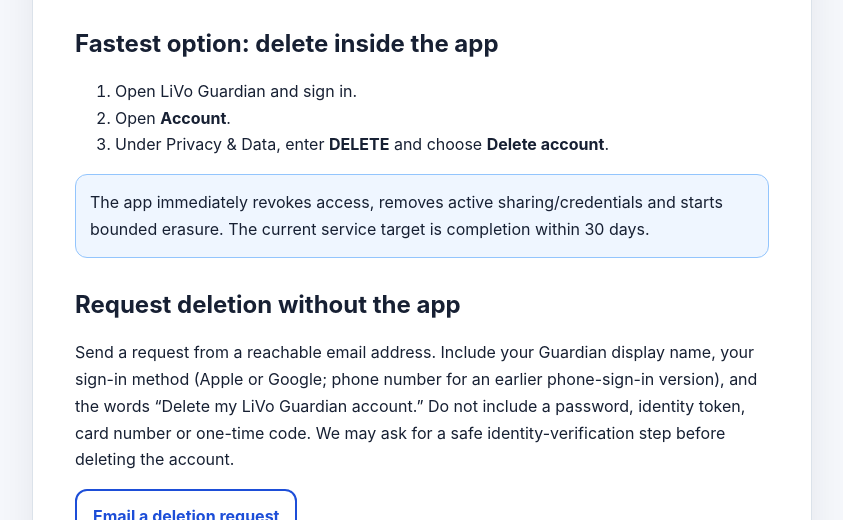
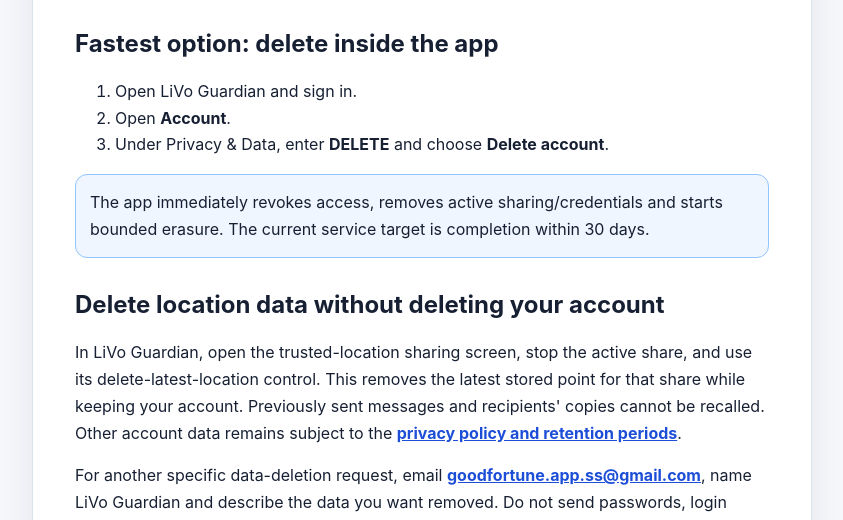
Before and after one commit to MehdiRahbar/livo-privacy, a plain HTML site: page guardian/delete-account.html in a window 1280 px wide. Shown: the part 280-800 px from the top of the page, without its empty margins (218-1061 px from the left). Drawn offline with Linux system fonts and the light colour scheme.

Commit message:
Explain individual location data deletion

```diff
--- a/guardian/delete-account.html
+++ b/guardian/delete-account.html
@@ -19,6 +19,9 @@
     <li>Under Privacy &amp; Data, enter <strong>DELETE</strong> and choose <strong>Delete account</strong>.</li>
   </ol>
   <p class="notice">The app immediately revokes access, removes active sharing/credentials and starts bounded erasure. The current service target is completion within 30 days.</p>
+  <h2 id="delete-data">Delete location data without deleting your account</h2>
+  <p>In LiVo Guardian, open the trusted-location sharing screen, stop the active share, and use its delete-latest-location control. This removes the latest stored point for that share while keeping your account. Previously sent messages and recipients' copies cannot be recalled. Other account data remains subject to the <a href="privacy.html">privacy policy and retention periods</a>.</p>
+  <p>For another specific data-deletion request, email <a href="mailto:goodfortune.app.ss@gmail.com?subject=LiVo%20Guardian%20data%20deletion">goodfortune.app.ss@gmail.com</a>, name LiVo Guardian and describe the data you want removed. Do not send passwords, login codes, or payment-card details. We may verify account ownership; narrowly required security records may be retained as described below.</p>
   <h2>Request deletion without the app</h2>
   <p>Send a request from a reachable email address. Include your Guardian display name, your sign-in method (Apple or Google; phone number for an earlier phone-sign-in version), and the words “Delete my LiVo Guardian account.” Do not include a password, identity token, card number or one-time code. We may ask for a safe identity-verification step before deleting the account.</p>
   <p><a class="button" href="mailto:goodfortune.app.ss@gmail.com?subject=Delete%20my%20LiVo%20Guardian%20account&body=Please%20delete%20my%20LiVo%20Guardian%20account.%0A%0AGuardian%20display%20name%20and%20sign-in%20method%3A%20%0A%0AI%20understand%20that%20active%20sharing%20and%20account%20access%20will%20end.">Email a deletion request</a></p>
```
